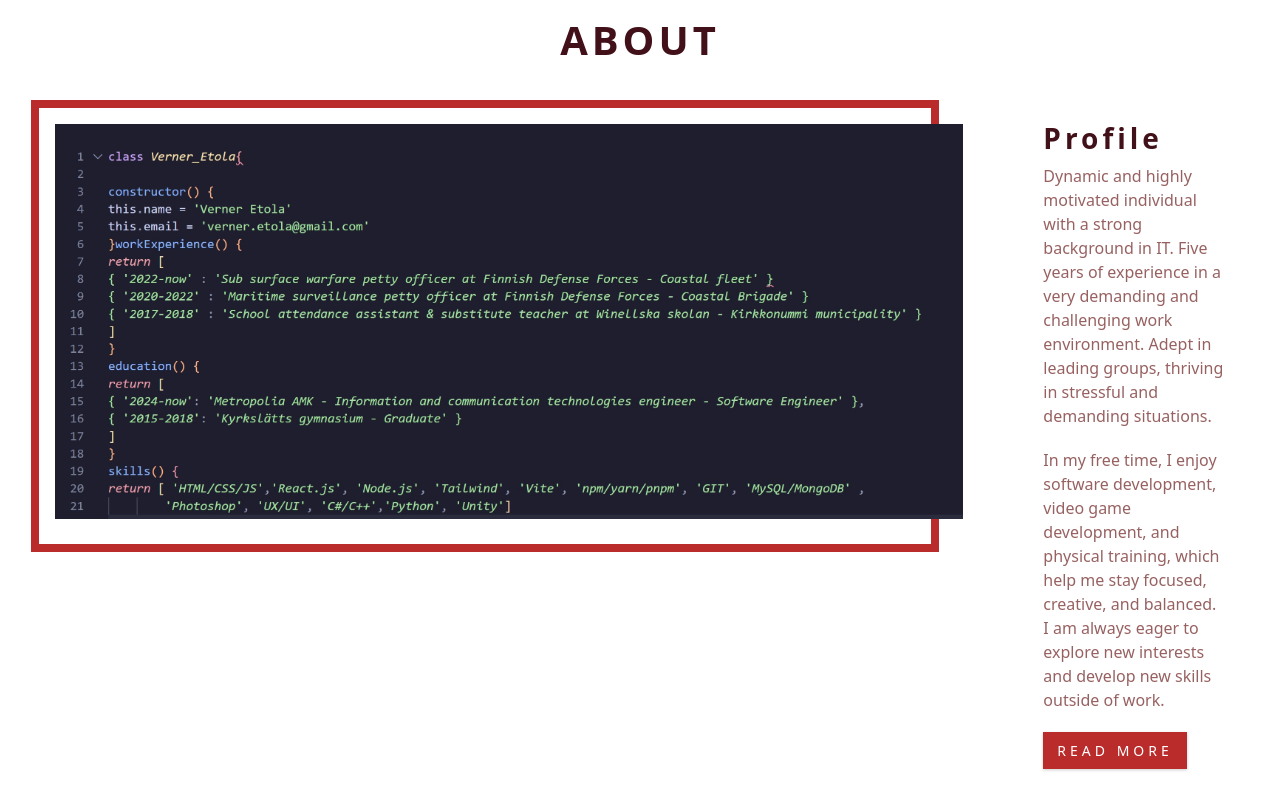
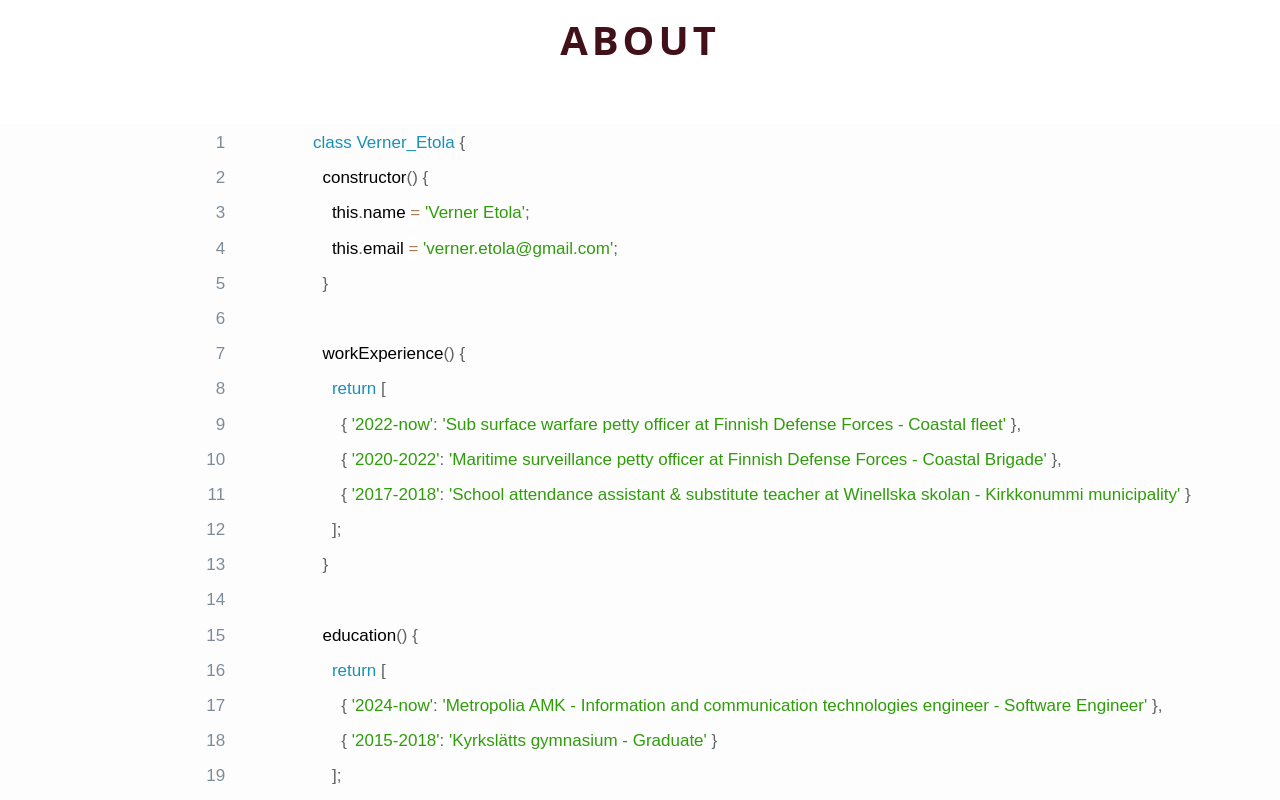
Before and after one commit to vernere/vernere.github.io, a React (Vite) app: page / in a window 1280 px wide. Shown: the part 860-1660 px from the top of the page. Built offline with nearby package versions, Linux system fonts and the light colour scheme.

Commit message:
Working about

```diff
--- a/index.html
+++ b/index.html
@@ -9,7 +9,7 @@
       rel="stylesheet"
       href="https://cdnjs.cloudflare.com/ajax/libs/font-awesome/6.6.0/css/all.min.css"
     />
-    <title>Pair Programming Activity: Travel agency</title>
+    <title>Vetola</title>
   </head>
   <body>
     <div id="root"></div>
--- a/package.json
+++ b/package.json
@@ -12,8 +12,10 @@
     "preview": "vite preview"
   },
   "dependencies": {
+    "prismjs": "^1.29.0",
     "react": "^18.3.1",
-    "react-dom": "^18.3.1"
+    "react-dom": "^18.3.1",
+    "react-syntax-highlighter": "^15.6.1"
   },
   "devDependencies": {
     "@eslint/js": "^9.17.0",
--- a/src/components/About.jsx
+++ b/src/components/About.jsx
@@ -1,4 +1,4 @@
-import about from '../assets/images/about.jpg'
+import CodeWrapper from './CodeWrapper';
 
 const About = () => {
   return (
@@ -8,32 +8,10 @@ const About = () => {
           about <span></span>
         </h2>
       </div>
-      <div className="section-center about-center">
-        <div className="about-img">
-          <img
-            src={about}
-            className="about-photo"
-            alt="awesome beach"
-          />
-        </div>
-        <article className="about-info">
-          <h3>profile</h3>
-          <p>
-          Dynamic and highly motivated individual with a strong background in IT.
-          Five years of experience in a very demanding and challenging work environment.
-          Adept in leading groups, thriving in stressful and demanding situations.
-          </p>
-          <p>
-          In my free time, I enjoy software development, video game development, and physical training,
-          which help me stay focused, creative, and balanced. I am always eager to explore new interests and develop new skills outside of work.
-          </p>
-          <a href="#" className="btn">
-            read more
-          </a>
-        </article>
-      </div>
+
+        <CodeWrapper />
     </section>
-
   );
 };
+
 export default About;
--- /dev/null
+++ b/src/components/CodeWrapper.css
@@ -0,0 +1,62 @@
+/* Base styling for CodeWrapper */
+.code-wrapper {
+    background-color: var(--clr-white); /* Light background */
+    border: 1px solid #ddd;
+    border-radius: var(--radius);
+    overflow-x: hidden; /* Disable horizontal scroll */
+    font-family: 'monospace';
+    padding: 1rem;
+    max-width: 100%;
+    box-shadow: var(--light-shadow);
+    margin: 0; /* Remove margins to make it look embedded */
+}
+
+.code-line {
+    font-size: 17px;
+    line-height: 1.6;
+    white-space: pre-wrap; /* Handle long lines */
+    padding: 4px 8px;
+    transition: background-color 0.2s ease;
+    display: flex; /* Use flexbox */
+    justify-content: flex-start; /* Align items to the start */
+    padding-left: 15%; /* Push content to the right */
+    overflow-x: hidden; /* Ensure no child elements cause overflow */
+    font-family: 'arial';
+}
+
+.code-line:first-child {
+    margin-top: 0;  /* Reset margin for first line */
+}
+
+.code-line:hover {
+    background-color: var(--clr-primary-9); /* Light red on hover */
+}
+
+.line-number {
+    color: var(--clr-primary-5); /* Red for line numbers */
+    padding: 4px 8px;
+    text-align: right;
+    user-select: none;
+    display: inline-block;
+    width: 3rem; /* Adjust width for better alignment */
+}
+
+@media screen and (max-width: 768px) {
+    .code-wrapper {
+        padding: 0.5rem;
+        margin-left: 0; /* Reset margin for smaller screens */
+    }
+
+    .code-line {
+        font-size: 12px;
+        padding: 2px 4px;
+        width: 100%; /* Reset width for smaller screens */
+        margin-left: 0; /* Reset margin for smaller screens */
+        padding-left: 15%; /* Push content to the right */
+    }
+
+    .line-number {
+        width: 2rem; /* Adjust width for smaller screens */
+        padding: 2px 4px;
+    }
+}
--- /dev/null
+++ b/src/components/CodeWrapper.jsx
@@ -0,0 +1,42 @@
+import React, { useState, useEffect } from 'react';
+import { Prism as SyntaxHighlighter } from 'react-syntax-highlighter';
+import { coy } from 'react-syntax-highlighter/dist/esm/styles/prism';
+import { code } from '../data'; // Import the code from data.js
+import './CodeWrapper.css';
+
+const CodeWrapper = () => {
+  const [codeText, setCodeText] = useState('');
+
+  useEffect(() => {
+    // Add non-breaking spaces to the beginning of each line to push the text 15% to the right
+    const indentedCode = code[0].text.split('\n').map(line => '\u00A0'.repeat(15) + line).join('\n');
+    setCodeText(indentedCode); // Set the indented code text
+  }, []);
+
+  const formatLineNumber = (lineNumber) => {
+    return '\u00A0'.repeat(15) + lineNumber.toString().padStart(2, '0');
+  };
+
+  return (
+    <SyntaxHighlighter
+      language="python"
+      style={coy}
+      showLineNumbers
+      wrapLines
+      lineProps={(lineNumber) => ({
+        className: 'code-line',
+        style: { display: 'flex', width: '100%' },
+        children: (
+          <>
+            <span className="line-number">{formatLineNumber(lineNumber)}</span>
+            <span>{'\u00A0'.repeat(15)}{lineNumber.content}</span>
+          </>
+        ),
+      })}
+    >
+      {codeText}
+    </SyntaxHighlighter>
+  );
+};
+
+export default CodeWrapper;
--- a/src/data.js
+++ b/src/data.js
@@ -83,3 +83,36 @@ export const tours = [
      faId: "fa fa-gamepad",
    },*/
 ];
+export const code = [
+  {
+    text: `class Verner_Etola {
+  constructor() {
+    this.name = 'Verner Etola';
+    this.email = 'verner.etola@gmail.com';
+  }
+
+  workExperience() {
+    return [
+      { '2022-now': 'Sub surface warfare petty officer at Finnish Defense Forces - Coastal fleet' },
+      { '2020-2022': 'Maritime surveillance petty officer at Finnish Defense Forces - Coastal Brigade' },
+      { '2017-2018': 'School attendance assistant & substitute teacher at Winellska skolan - Kirkkonummi municipality' }
+    ];
+  }
+
+  education() {
+    return [
+      { '2024-now': 'Metropolia AMK - Information and communication technologies engineer - Software Engineer' },
+      { '2015-2018': 'Kyrkslätts gymnasium - Graduate' }
+    ];
+  }
+
+  skills() {
+    return [
+      'HTML/CSS/JS', 'React.js', 'Node.js', 'Tailwind', 'Vite', 'npm/yarn/pnpm', 'GIT', 'MySQL/MongoDB',
+      'Photoshop', 'UX/UI', 'C#/C++', 'Python', 'Unity'
+    ];
+  }
+}
+    `,
+  },
+];
```
Also changed, not shown: src/App.css (line endings or trailing spaces), src/assets/temp.txt (added), 1 other file (tests, documents, lock files or other folders). Lines whose indentation alone changed are shown as unchanged.
